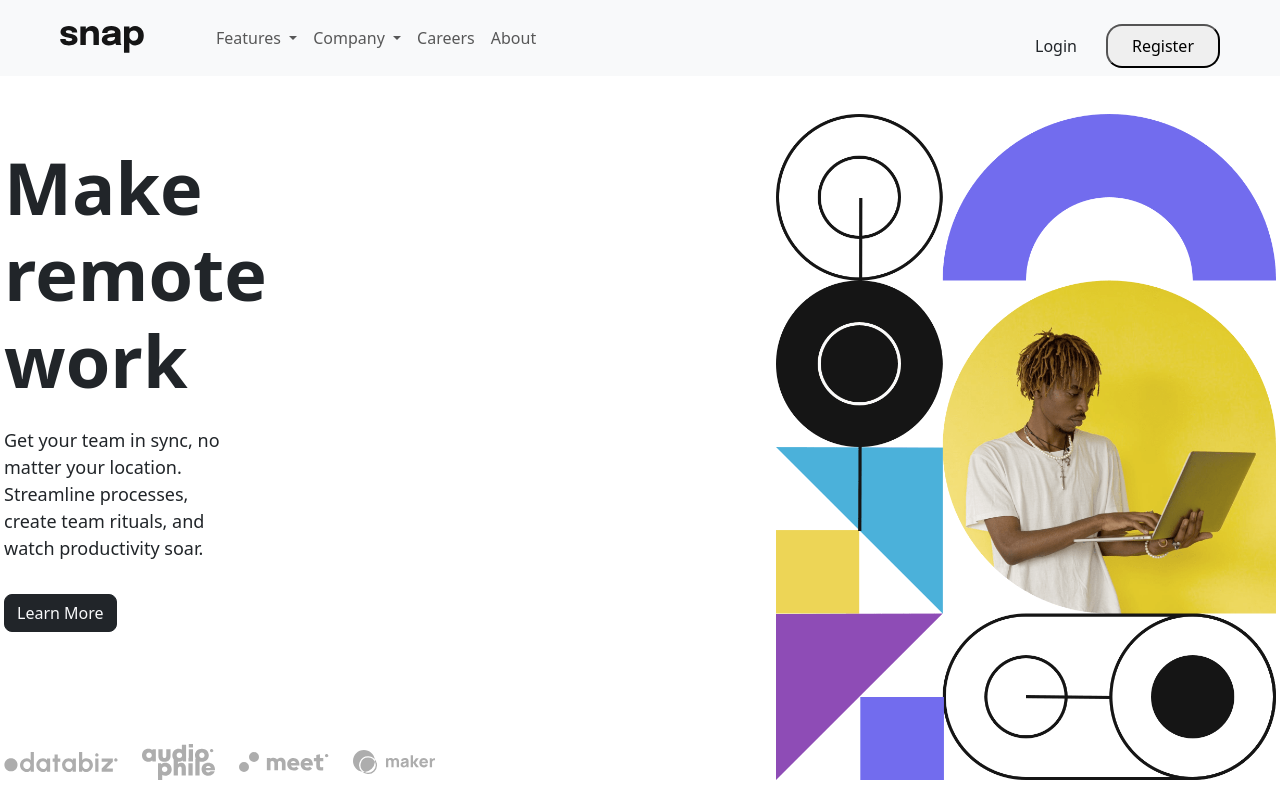
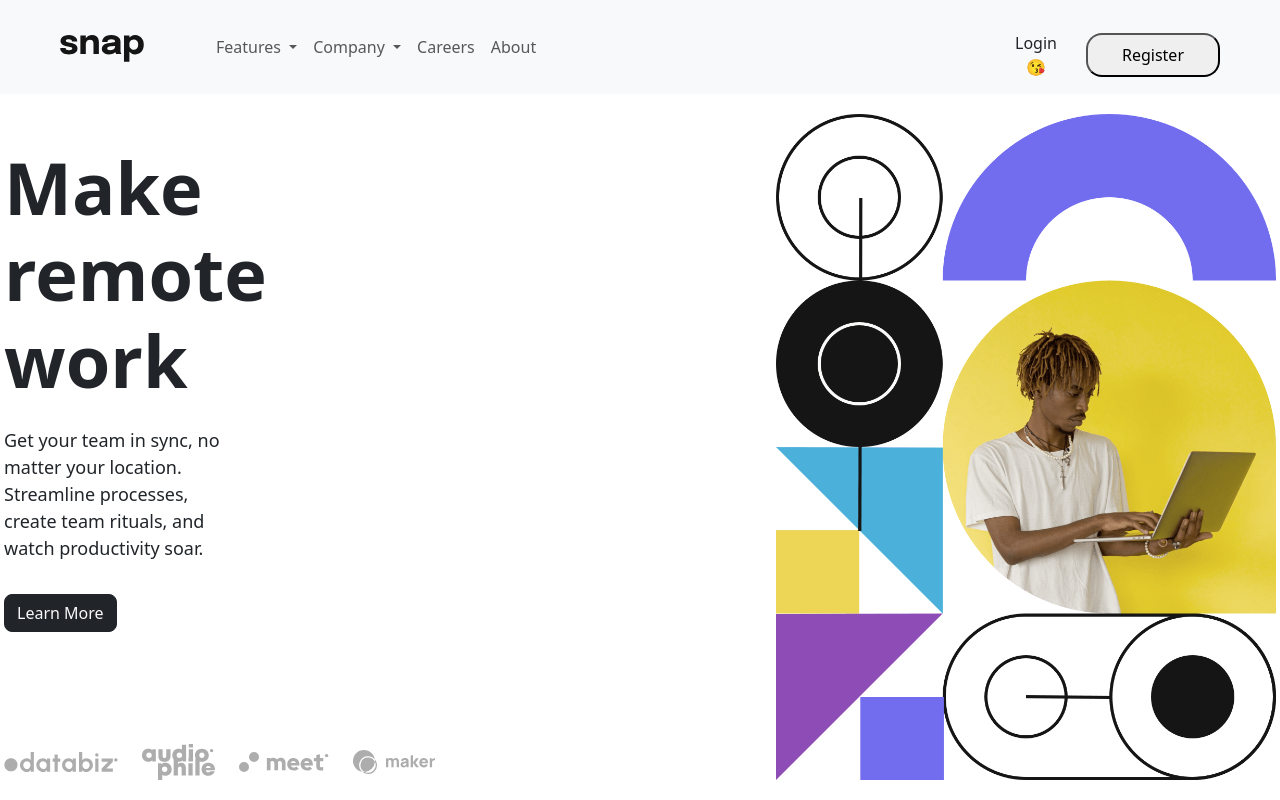
Before and after one commit to Negro-Chima/intro-sec, a plain HTML site: page index.html in a window 1280 px wide. Drawn offline with nearby package versions, Linux system fonts and the light colour scheme.

Commit message:
Updated login to Love

```diff
--- a/index.html
+++ b/index.html
@@ -124,7 +124,7 @@
               class="d-flex flex-column align-items-center mt-3 gap-3 flex-md-row"
               role="search"
             >
-              <a class="btn" href="#">Login</a>
+              <a class="btn" href="#">Login😘</a>
               <button class="py-2 rounded-4 w-100 px-md-4" type="submit">
                 Register
               </button>
```
